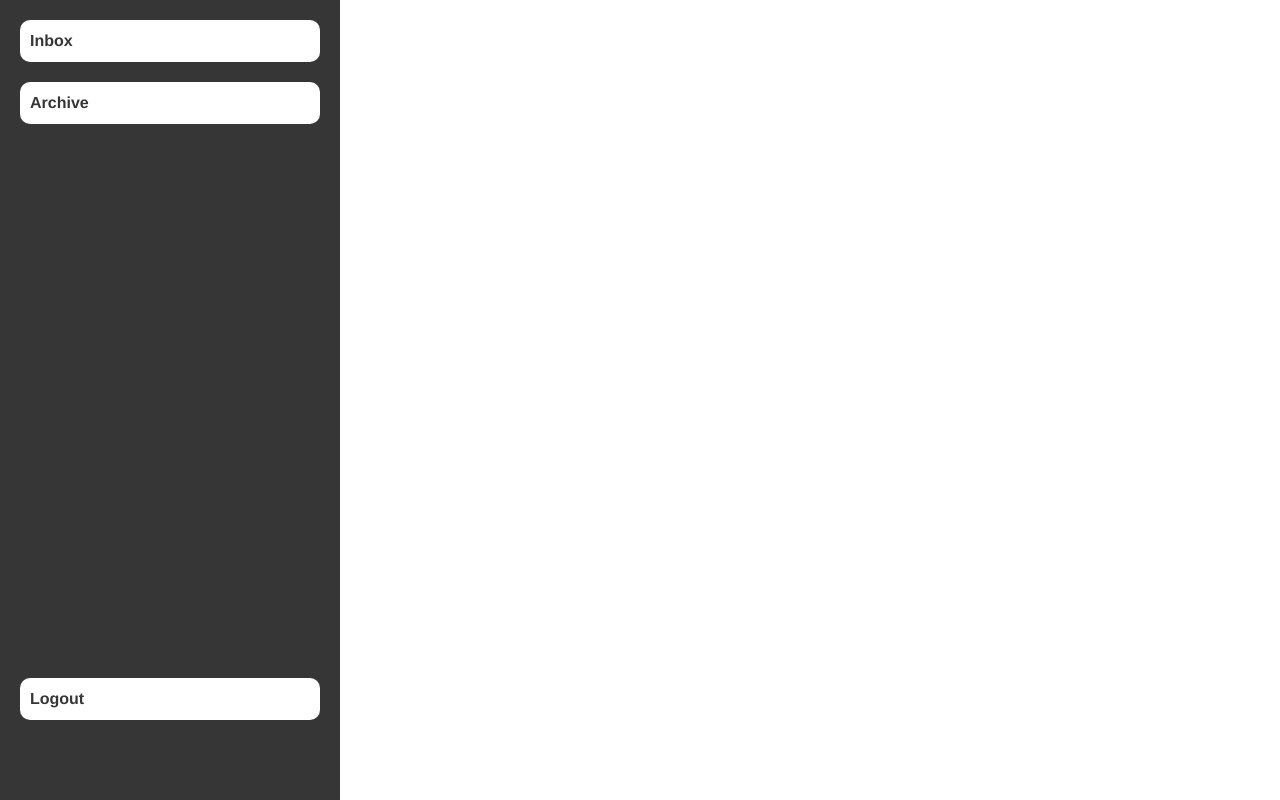
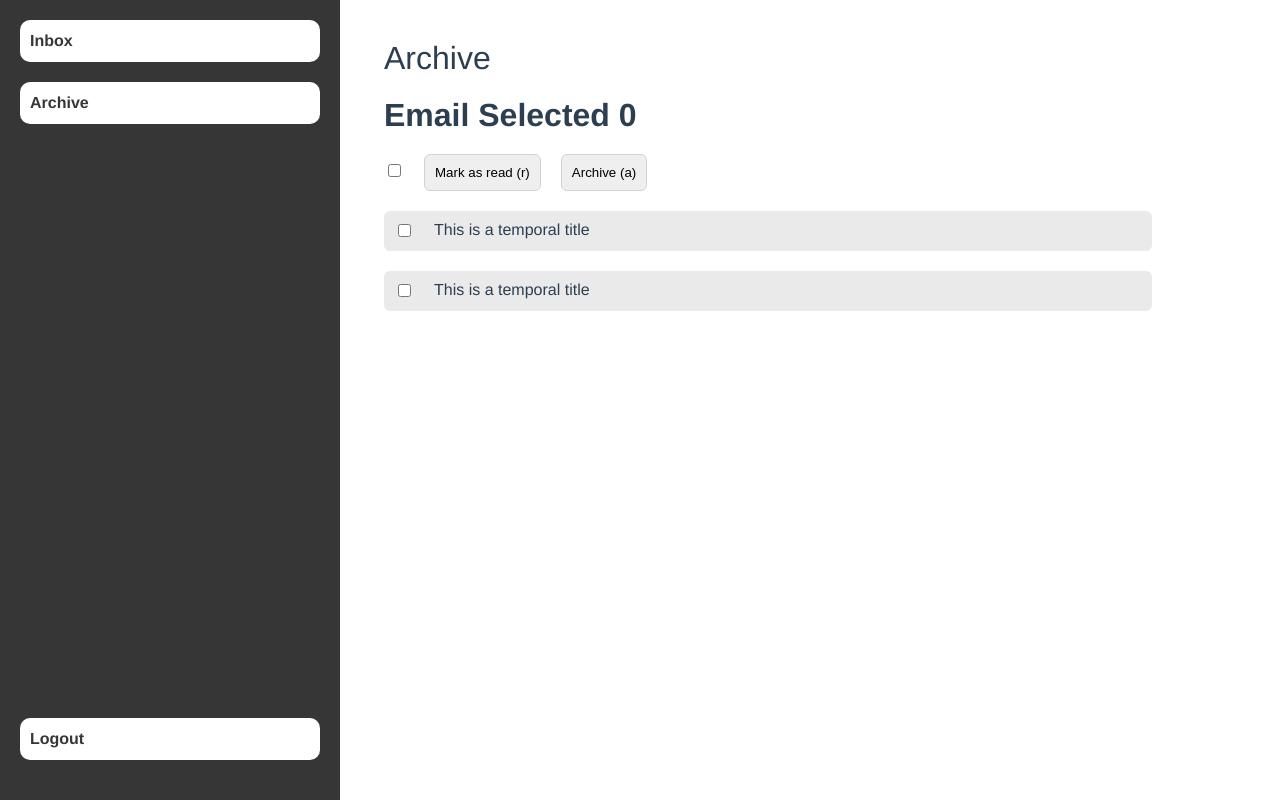
Before and after one commit to whoismuktar/follow-it-assessement, a Vue app: page /archive in a window 1280 px wide. Built offline with nearby package versions, Linux system fonts and the light colour scheme.

Commit message:
inbox progress

```diff
--- a/src/App.vue
+++ b/src/App.vue
@@ -1,6 +1,8 @@
 <template>
   <side-bar />
-  <router-view/>
+    <main class="app__body">
+      <router-view />
+    </main>
 </template>
 
 <script>
--- a/src/assets/css/style.css
+++ b/src/assets/css/style.css
@@ -18,3 +18,23 @@ html, body {
 .spacer {
     flex: 1;
 }
+
+.app__body {
+    padding: 40px 10% 40px 30%;
+}
+.page__title {
+    font-size: 2rem;
+    font-weight: 400;
+    text-transform: capitalize;
+}
+
+input[type=checkbox] {
+   cursor: pointer;
+}
+
+button {
+    border: 1px solid #d5d1d1;
+    padding: 10px;
+    border-radius: 6px;
+    cursor: pointer;
+}
--- a/src/components/SideBar.vue
+++ b/src/components/SideBar.vue
@@ -54,7 +54,7 @@ export default {
   top: 0;
 }
 .sidebar__wrapper {
-    height: 90%;
+    height: 95%;
     display: flex;
     flex-direction: column;
 }
--- a/src/views/Archive.vue
+++ b/src/views/Archive.vue
@@ -1,5 +1,5 @@
 <template>
-  <div class="archive"></div>
+  <div class="page__archive"></div>
 </template>
 
 <script>
--- a/src/views/Inbox.vue
+++ b/src/views/Inbox.vue
@@ -1,14 +1,82 @@
 <template>
-  <div class="inbox"></div>
+  <div class="page__inbox">
+    <div class="page__title">{{ pageName }}</div>
+
+    <div class="selected__emails">Email Selected {{ selectedEmails }}</div>
+
+    <div class="selection__action">
+      <span class="selection__action__child select__all">
+        <input type="checkbox" name="selectAll" id="selectAll" />
+      </span>
+
+      <span class="selection__action__child mark__read">
+        <button id="mark__read">Mark as read (r)</button>
+      </span>
+
+      <span class="selection__action__child mark__archive">
+        <button id="mark__archive">Archive (a)</button>
+      </span>
+    </div>
+
+    <div class="mails">
+      <div v-for="(menu, index) in mails" :key="index" class="mails__item mail">
+        <span class="select__mail">
+          <input
+            v-model="selections"
+            type="checkbox"
+            :value="menu.id"
+            name="selectMail"
+            id="selectMail"
+          />
+        </span>
+
+        <div class="mail__title">This is a temporal title</div>
+      </div>
+    </div>
+  </div>
 </template>
 
 <script>
 export default {
+  data() {
+    return {
+      selectedEmails: 0,
+      mails: [{id: 1}, {id: 2}],
+      selections: [],
+    };
+  },
+  computed: {
+    pageName() {
+      return this.$route.name;
+    },
+  },
+};
+</script>
 
+<style scoped>
+.selection__action__child {
+  margin-right: 20px;
 }
 
-</script>
+.selected__emails {
+  font-weight: bold;
+  font-size: 2rem;
+  margin: 20px 0;
+}
 
-<style>
+.mails {
+  margin-top: 20px;
+}
 
+.mails__item {
+  display: flex;
+  padding: 10px;
+  border-radius: 6px;
+  background-color: #eaeaea;
+  cursor: pointer;
+  margin-bottom: 20px;
+}
+.mails__item .select__mail {
+  margin-right: 20px;
+}
 </style>
```
